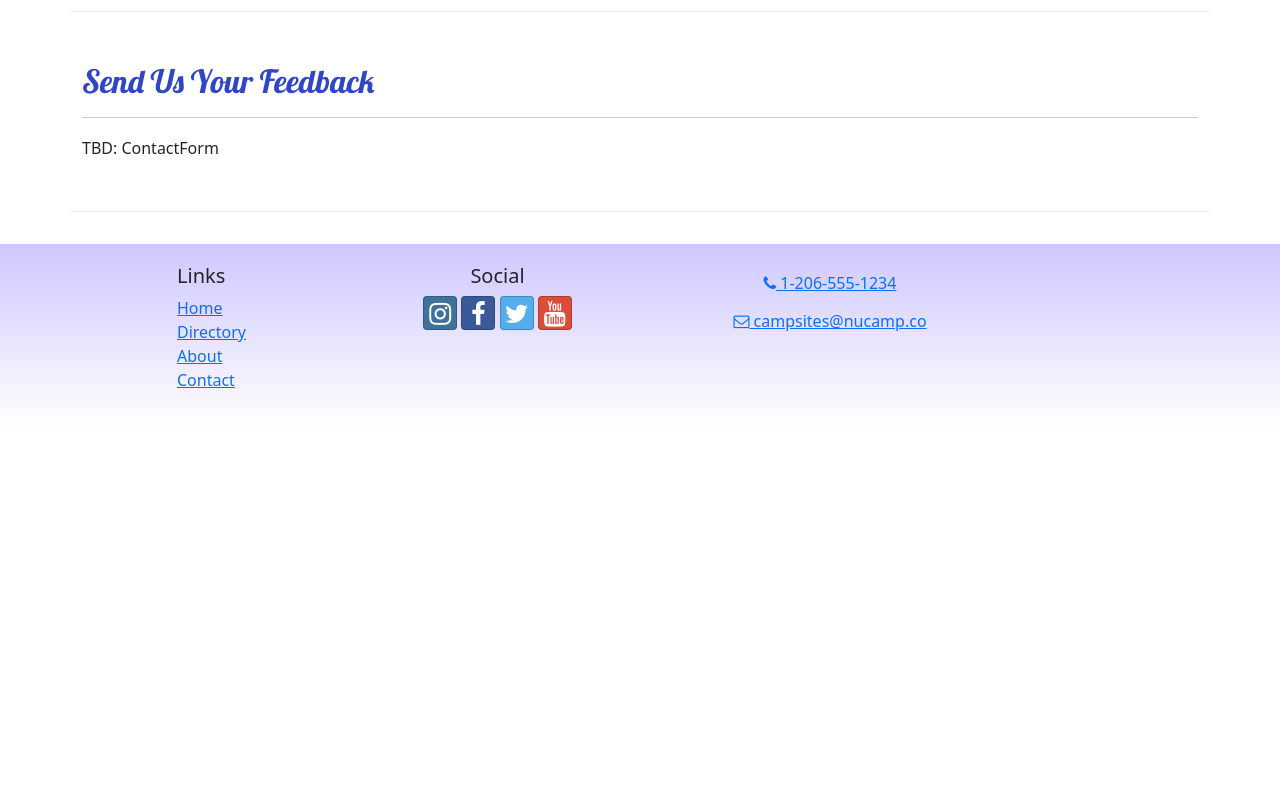
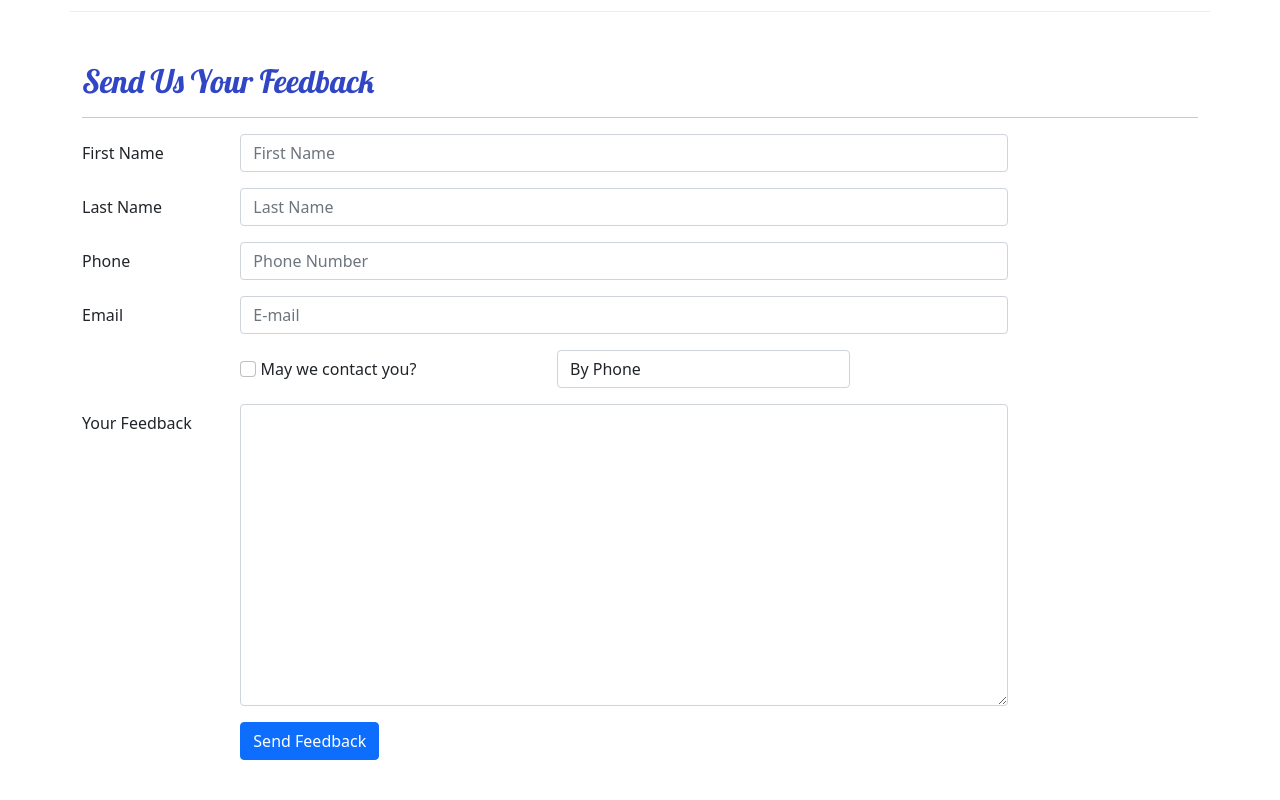
Before and after one commit to quangvo90/React-nucampsite, a React (Create React App) app: page /contact in a window 1280 px wide. Shown: the part 480-1280 px from the top of the page. Before the commit the page ends 908 px from the top, so only its background shows below. Built offline with nearby package versions, Linux system fonts and the light colour scheme.

Commit message:
Added Contact Form with Validation

```diff
--- /dev/null
+++ b/src/components/ContactForm.js
@@ -0,0 +1,107 @@
+import { Button, Label, Col, FormGroup } from 'reactstrap';
+import { Formik, Field, Form, ErrorMessage } from 'formik';
+import { validateContactForm } from '../utils/validateContactForm';
+
+const ContactForm = () => {
+    const handleSubmit = (values, { resetForm }) => {
+        console.log('form values:', values);
+        console.log('in JSON format:', JSON.stringify(values));
+        resetForm();
+    };
+
+    return (
+        <Formik
+            initialValues={{
+                firstName: '',
+                lastName: '',
+                phoneNum: '',
+                email: '',
+                agree: false,
+                contactType: 'By Phone',
+                feedback: ''
+            }}
+            onSubmit={handleSubmit}
+            validate={validateContactForm}
+        >
+            <Form>
+                <FormGroup row>
+                    <Label htmlFor='firstName' md='2'>
+                        First Name
+                    </Label>
+                    <Col md='10'>
+                        <Field className='form-control' name='firstName' placeholder='First Name' />
+                        <ErrorMessage name='firstName'>
+                            {(msg) => <p className='text-danger'>{msg}</p>}
+                        </ErrorMessage>
+                    </Col>
+                </FormGroup>
+                <FormGroup row>
+                    <Label htmlFor='lastName' md='2'>
+                        Last Name
+                    </Label>
+                    <Col md='10'>
+                        <Field className='form-control' name='lastName' placeholder='Last Name' />
+                        <ErrorMessage name='lastName'>
+                            {(msg) => <p className='text-danger'>{msg}</p>}
+                        </ErrorMessage>
+                    </Col>
+                </FormGroup>
+                <FormGroup row>
+                    <Label htmlFor='phoneNum' md='2'>
+                        Phone
+                    </Label>
+                    <Col md='10'>
+                        <Field className='form-control' name='phoneNum' placeholder='Phone Number' />
+                        <ErrorMessage name='phoneNum'>
+                            {(msg) => <p className='text-danger'>{msg}</p>}
+                        </ErrorMessage>
+                    </Col>
+                </FormGroup>
+                <FormGroup row>
+                    <Label htmlFor='email' md='2'>
+                        Email
+                    </Label>
+                    <Col md='10'>
+                        <Field className='form-control' name='email' placeholder='E-mail' />
+                        <ErrorMessage name='email'>
+                            {(msg) => <p className='text-danger'>{msg}</p>}
+                        </ErrorMessage>
+                    </Col>
+                </FormGroup>
+                <FormGroup row>
+                    <Label check md={{ size: 4, offset: 2 }}>
+                        <Field
+                            name='agree'
+                            type='checkbox'
+                            className='form-check-input'
+                        />{' '}
+                        May we contact you?
+                    </Label>
+                    <Col md='4'>
+                        <Field className='form-control' name='contactType' as='select'>
+                            <option>By Phone</option>
+                            <option>By Email</option>
+                        </Field>
+                    </Col>
+                </FormGroup>
+                <FormGroup row>
+                    <Label htmlFor='feedback' md='2'>
+                        Your Feedback
+                    </Label>
+                    <Col md='10'>
+                        <Field className='form-control' name='feedback' as='textarea' rows='12' />
+                    </Col>
+                </FormGroup>
+                <FormGroup row>
+                    <Col md={{ size: 10, offset: 2 }}>
+                        <Button type='submit' color='primary'>
+                            Send Feedback
+                        </Button>
+                    </Col>
+                </FormGroup>
+            </Form>
+        </Formik>
+    )
+}
+
+export default ContactForm;
--- a/src/pages/ContactPage.js
+++ b/src/pages/ContactPage.js
@@ -1,5 +1,6 @@
 import { Container, Col, Row } from 'reactstrap';
 import SubHeader from '../components/SubHeader';
+import ContactForm from '../components/ContactForm';
 
 const ContactPage = () => {
     return (
@@ -40,7 +41,7 @@ const ContactPage = () => {
                     <hr />
                 </Col>
                 <Col md='10'>
-                    TBD: ContactForm
+                    <ContactForm />
                 </Col>
             </Row>
         </Container>
--- /dev/null
+++ b/src/utils/validateContactForm.js
@@ -0,0 +1,30 @@
+export const validateContactForm = ({ firstName, lastName, phoneNum, email }) => {
+    const errors = {};
+
+    if (!firstName) {
+        errors.firstName = 'Required';
+    } else if (firstName.length < 2) {
+        errors.firstName = 'Name must be at least 2 characters.';
+    } else if (firstName.length > 15) {
+        errors.firstName = 'Name must be 15 characters or less';
+    }
+
+    if (!lastName) {
+        errors.lastName = 'Required';
+    } else if (lastName.length < 2) {
+        errors.lastName = 'Name must be at least 2 characters.';
+    } else if (lastName.length > 15) {
+        errors.lastName = 'Name must be 15 characters or less';
+    }
+
+    const reg = /^\d+$/;
+    if (!reg.test(phoneNum)) {
+        errors.phoneNum = 'The phone number should contain only numbers.';
+    }
+
+    if (!email.includes('@')) {
+        errors.email = 'Email should contain a @';
+    }
+
+    return errors;
+};
```
